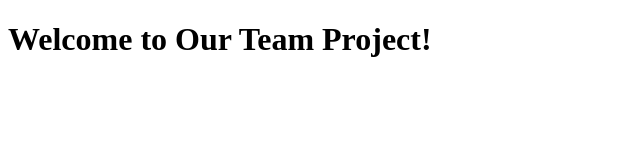
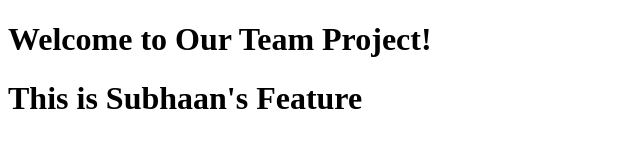
Before and after one commit to CodeSmithsSDRK/practice-git-night, a plain HTML site: page index.html in a window 1280 px wide. Shown: the whole page, without its empty margins (0-640 px from the left). Drawn offline with Linux system fonts and the light colour scheme.

Commit message:
Add Subhaan's h1 tag

```diff
--- a/index.html
+++ b/index.html
@@ -5,5 +5,6 @@
 </head>
 <body>
     <h1>Welcome to Our Team Project!</h1>
+    <h1>This  is Subhaan's Feature</h1>
 </body>
 </html>
```
